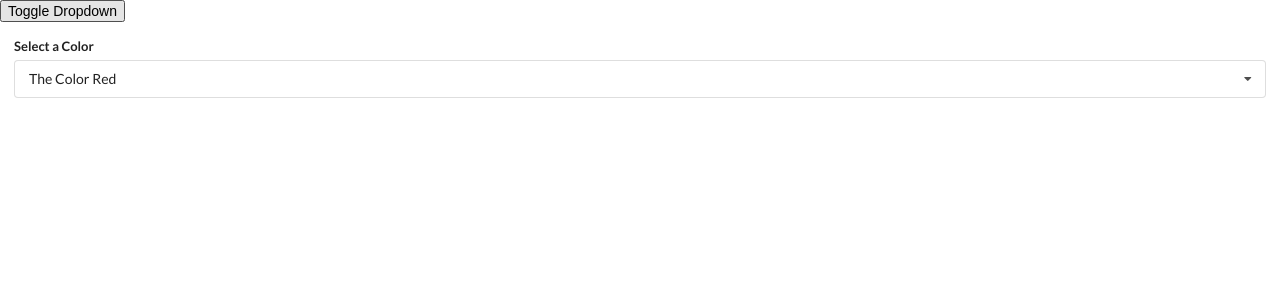
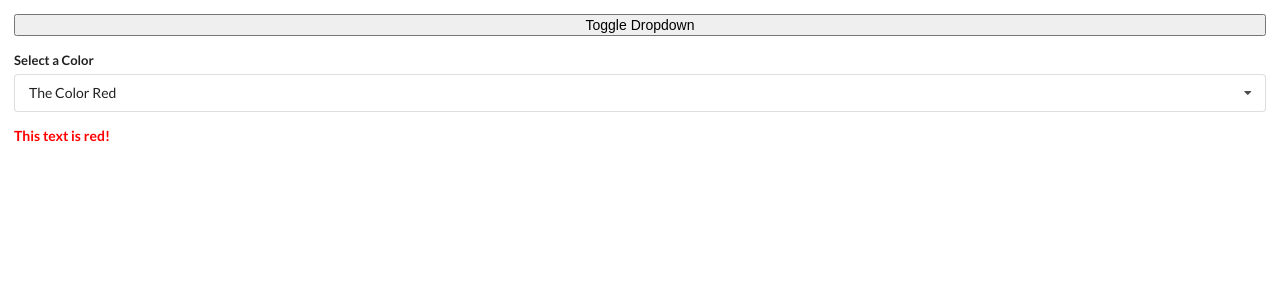
Before and after one commit to damianocasula/react-widgets-app, a React (Create React App) app: page / in a window 1280 px wide. Shown: the top 300 px of the page. Built offline with nearby package versions, Linux system fonts and the light colour scheme.

Commit message:
style: improve styling

```diff
--- a/src/App.js
+++ b/src/App.js
@@ -38,7 +38,14 @@ const App = () => {
   const [showDropdown, setShowDropdown] = useState(true)
 
   return (
-    <div>
+    <div
+      style={{
+        padding: '1rem',
+        display: 'flex',
+        gap: '1rem',
+        flexDirection: 'column'
+      }}
+    >
       {/* <Accordion items={items} /> */}
       {/* <Search /> */}
       <button onClick={() => setShowDropdown(!showDropdown)}>
@@ -51,6 +58,14 @@ const App = () => {
           onSelectedChange={setSelected}
         />
       ) : null}
+      <p
+        style={{
+          color: selected.value,
+          fontWeight: 'bold'
+        }}
+      >
+        This text is {selected.value}!
+      </p>
     </div>
   )
 }
--- a/src/components/Dropdown.js
+++ b/src/components/Dropdown.js
@@ -40,9 +40,6 @@ const Dropdown = ({ options, selected, onSelectedChange }) => {
     <div
       ref={ref}
       className='ui form'
-      style={{
-        padding: '1rem'
-      }}
     >
       <div className='field'>
         <label className='label'>Select a Color</label>
```
